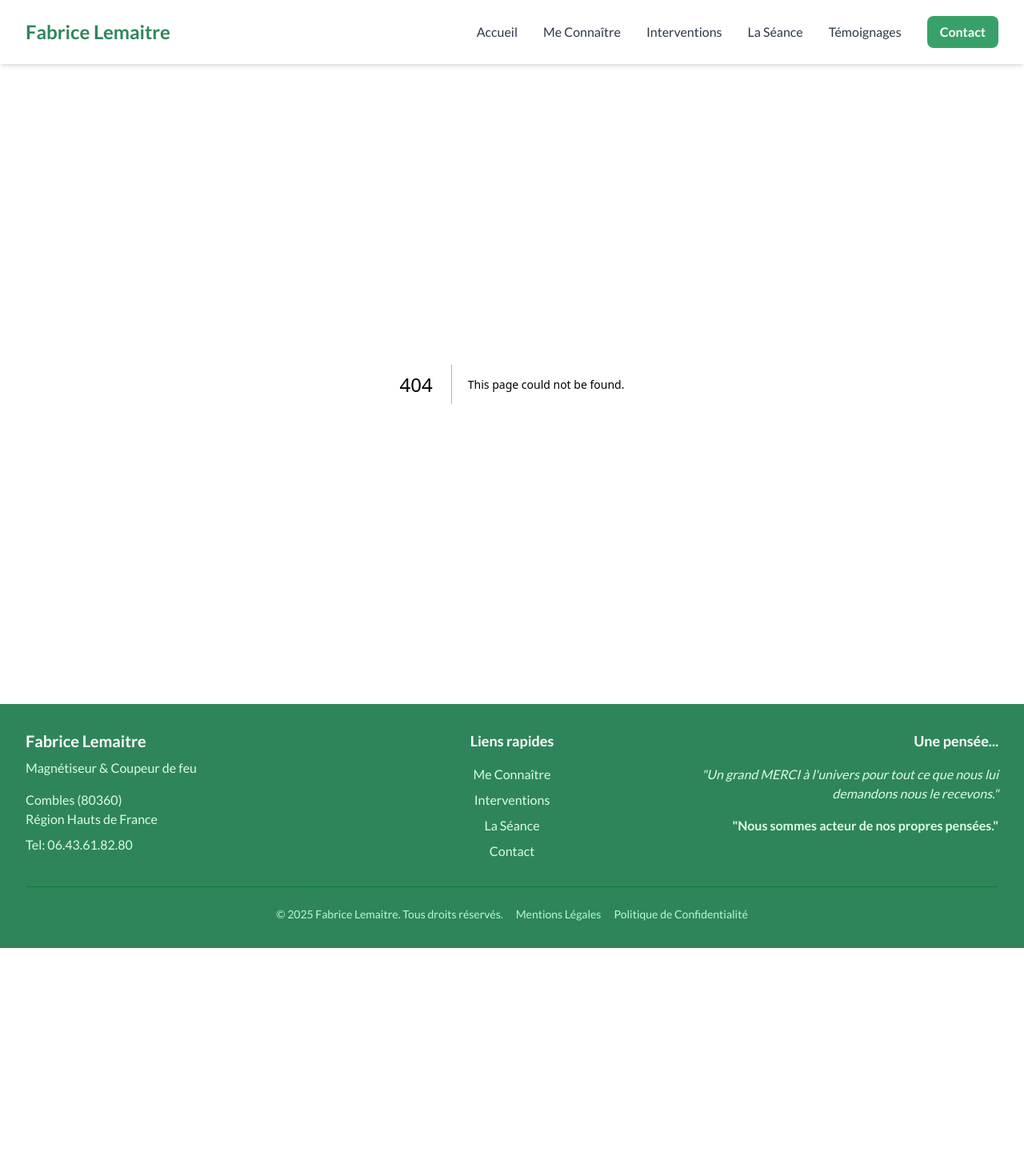
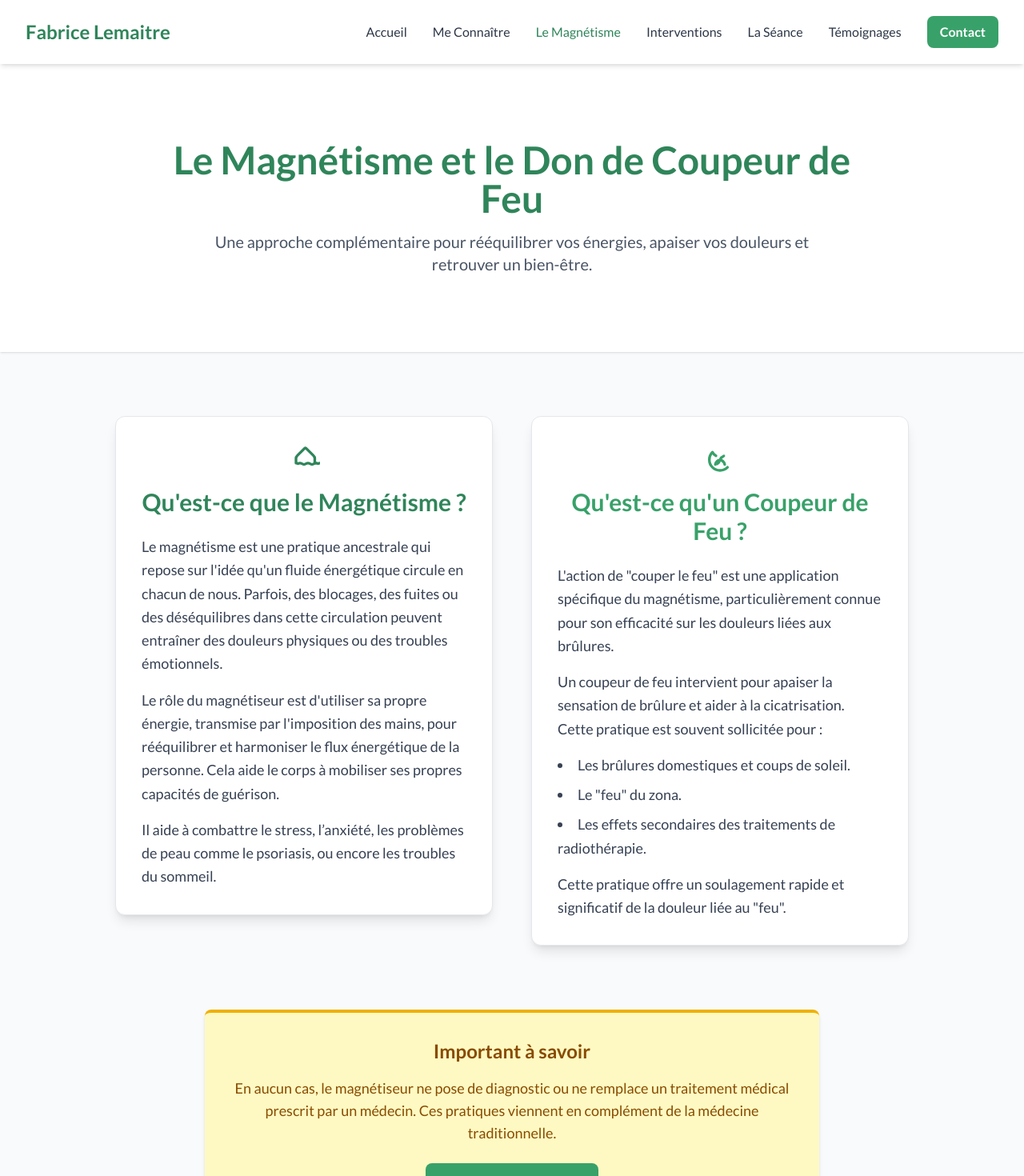
Before and after one commit to Leo70001/site-web-fabrice, a Next.js app: page /le-magnetisme in a window 1280 px wide. Before the commit this address had no page. Shown: the top 1470 px of the page at 80% size. Before the commit the page ends 1185 px from the top, so only its background shows below. Built offline with nearby package versions, Linux system fonts and the light colour scheme.

Commit message:
ajout de la page de description

```diff
--- /dev/null
+++ b/app/le-magnetisme/page.tsx
@@ -0,0 +1,91 @@
+// src/app/le-magnetisme/page.tsx
+import type { Metadata } from "next";
+import Link from "next/link";
+
+export const metadata: Metadata = {
+    title: "Le Magnétisme & Coupeur de Feu - Fabrice Lemaitre",
+    description: "Découvrez ce qu'est le magnétisme curatif, le rôle d'un coupeur de feu et comment ces pratiques peuvent vous aider à soulager vos douleurs.",
+};
+
+// Un petit composant SVG pour une icône de flamme (optionnel, pour le style)
+const FireIcon = () => (
+    <svg xmlns="http://www.w3.org/2000/svg" className="h-10 w-10 mx-auto text-[var(--accent)]" fill="none" viewBox="0 0 24 24" stroke="currentColor" strokeWidth={2}>
+        <path strokeLinecap="round" strokeLinejoin="round" d="M17.657 18.657A8 8 0 016.343 7.343S7 9 9 10c0-2 .5-5 2.986-7.C14 5 16.09 5.777 17.657 7.343A8 8 0 0117.657 18.657z" />
+        <path strokeLinecap="round" strokeLinejoin="round" d="M9.879 16.121A5 5 0 0012.014 13m2.828-2.828A5 5 0 0012.014 13m0 0a4.973 4.973 0 013.535 3.535M12.014 13a4.973 4.973 0 00-3.535 3.535" />
+    </svg>
+);
+
+// Un petit composant SVG pour une icône de main (optionnel, pour le style)
+const HandIcon = () => (
+    <svg xmlns="http://www.w3.org/2000/svg" className="h-10 w-10 mx-auto text-[var(--primary)]" fill="none" viewBox="0 0 24 24" stroke="currentColor" strokeWidth={2}>
+        <path strokeLinecap="round" strokeLinejoin="round" d="M21 15.546c-.523 0-1.046.151-1.5.454a2.704 2.704 0 01-3 0 2.704 2.704 0 00-3 0 2.704 2.704 0 01-3 0 2.704 2.704 0 00-3 0c-.454-.303-.977-.454-1.5-.454V12.03a2.704 2.704 0 01.9-2.031l5.74-5.74a.564.564 0 01.8 0l5.74 5.74a2.704 2.704 0 01.9 2.031v3.516z" />
+        <path strokeLinecap="round" strokeLinejoin="round" d="M21 15.546c.523 0 1.046.151 1.5.454a2.704 2.704 0 013 0 2.704 2.704 0 003 0 2.704 2.704 0 013 0 2.704 2.704 0 003 0c.454-.303.977-.454 1.5-.454" />
+    </svg>
+);
+
+
+export default function LeMagnetismePage() {
+    return (
+        // On change la couleur de fond générale de la page
+        <div className="bg-gray-50">
+            {/* Section d'en-tête (Hero) */}
+            <div className="text-center py-20 sm:py-24 bg-white shadow-sm">
+                <div className="container mx-auto px-4 max-w-4xl">
+                    <h1 className="text-4xl sm:text-5xl font-bold text-[var(--primary)]">
+                        Le Magnétisme et le Don de Coupeur de Feu
+                    </h1>
+                    <p className="mt-4 text-xl text-gray-600 max-w-3xl mx-auto">
+                        Une approche complémentaire pour rééquilibrer vos énergies, apaiser vos douleurs et retrouver un bien-être.
+                    </p>
+                </div>
+            </div>
+
+            {/* Contenu principal de la page */}
+            <div className="container mx-auto px-4 py-16 sm:py-20 max-w-5xl">
+                <div className="grid md:grid-cols-2 gap-12 items-start">
+
+                    {/* Carte pour le Magnétisme */}
+                    <div className="bg-white p-8 rounded-xl shadow-lg border border-gray-200">
+                        <HandIcon />
+                        <h2 className="text-3xl font-semibold text-center mt-4 mb-6 text-[var(--primary)]">
+                            Qu'est-ce que le Magnétisme ?
+                        </h2>
+                        <div className="space-y-4 text-lg text-gray-700 leading-relaxed">
+                            <p>Le magnétisme est une pratique ancestrale qui repose sur l'idée qu'un fluide énergétique circule en chacun de nous. Parfois, des blocages, des fuites ou des déséquilibres dans cette circulation peuvent entraîner des douleurs physiques ou des troubles émotionnels.</p>
+                            <p>Le rôle du magnétiseur est d'utiliser sa propre énergie, transmise par l'imposition des mains, pour rééquilibrer et harmoniser le flux énergétique de la personne. Cela aide le corps à mobiliser ses propres capacités de guérison.</p>
+                            <p>Il aide à combattre le stress, l’anxiété, les problèmes de peau comme le psoriasis, ou encore les troubles du sommeil.</p>
+                        </div>
+                    </div>
+
+                    {/* Carte pour Coupeur de Feu */}
+                    <div className="bg-white p-8 rounded-xl shadow-lg border border-gray-200">
+                        <FireIcon />
+                        <h2 className="text-3xl font-semibold text-center mt-4 mb-6 text-[var(--accent)]">
+                            Qu'est-ce qu'un Coupeur de Feu ?
+                        </h2>
+                        <div className="space-y-4 text-lg text-gray-700 leading-relaxed">
+                            <p>L'action de "couper le feu" est une application spécifique du magnétisme, particulièrement connue pour son efficacité sur les douleurs liées aux brûlures.</p>
+                            <p>Un coupeur de feu intervient pour apaiser la sensation de brûlure et aider à la cicatrisation. Cette pratique est souvent sollicitée pour :</p>
+                            <ul className="list-disc list-inside space-y-2">
+                                <li>Les brûlures domestiques et coups de soleil.</li>
+                                <li>Le "feu" du zona.</li>
+                                <li>Les effets secondaires des traitements de radiothérapie.</li>
+                            </ul>
+                            <p>Cette pratique offre un soulagement rapide et significatif de la douleur liée au "feu".</p>
+                        </div>
+                    </div>
+
+                </div>
+
+                {/* Bloc d'avertissement et appel à l'action */}
+                <div className="mt-20 max-w-3xl mx-auto text-center bg-yellow-100 border-t-4 border-yellow-500 text-yellow-800 p-8 rounded-lg shadow-md">
+                    <h3 className="text-2xl font-bold">Important à savoir</h3>
+                    <p className="mt-4 text-lg">En aucun cas, le magnétiseur ne pose de diagnostic ou ne remplace un traitement médical prescrit par un médecin. Ces pratiques viennent en complément de la médecine traditionnelle.</p>
+                    <Link href="/contact" className="inline-block mt-6 bg-[var(--accent)] text-white font-bold py-3 px-6 rounded-lg hover:bg-[var(--primary)] transition-colors no-underline text-lg">
+                        Prendre rendez-vous
+                    </Link>
+                </div>
+            </div>
+        </div>
+    );
+}
--- a/app/page.tsx
+++ b/app/page.tsx
@@ -27,7 +27,7 @@ export default function Home() {
         <div className="max-w-4xl mx-auto px-6">
           <h2 className="text-3xl font-bold text-center mb-8">Qui suis-je ?</h2>
           <p className="text-center text-lg">
-            "Magnétiseur guérisseur, coupeur de feu à Combles (Somme) [...] j' exerce uniquement au cabinet." "J'ai pris connaissance de ce don depuis 1998 et je le met en pratique depuis 2014."
+            "Magnétiseur guérisseur, coupeur de feu à Combles (Somme)  j' exerce uniquement au cabinet." "J'ai pris connaissance de ce don depuis 1998 et je le met en pratique depuis 2014."
           </p>
           <p className="text-center mt-4 italic text-gray-600">
             "Ceux qui ont la chance de me connaitre disent que c'est la maison du bonheur."
@@ -48,7 +48,7 @@ export default function Home() {
           </div>
           <div className="p-6">
             <h3 className="text-xl font-semibold mb-2 text-[var(--primary)]">Douleurs & Pathologies</h3>
-              <p>Il permet de traiter [...] les douleurs neuropathiques [...] le psoriasis, les céphalées, l'insomnie etc…..</p>
+            <p>Il permet de traiter les douleurs neuropathiques le psoriasis, les céphalées, l'insomnie etc…..</p>
           </div>
           <div className="p-6">
             <h3 className="text-xl font-semibold mb-2 text-[var(--primary)]">États Émotionnels</h3>
--- a/app/politique-de-confidentialite/page.tsx
+++ b/app/politique-de-confidentialite/page.tsx
@@ -28,7 +28,7 @@ export default function PolitiqueDeConfidentialitePage() {
 
                 <article>
                     <h3>ARTICLE 2 : PRINCIPES GÉNÉRAUX EN MATIÈRE DE COLLECTE ET DE TRAITEMENT DE DONNÉES</h3>
-                    <p>Conformément aux dispositions de l’article 5 du Règlement européen 2016/679 (RGPD), la collecte et le traitement des données des utilisateurs du site respectent les principes suivants :</p>
+                    <p>Conformément aux dispositions de l'article 5 du Règlement européen 2016/679 (RGPD), la collecte et le traitement des données des utilisateurs du site respectent les principes suivants :</p>
                     <ul>
                         <li><strong>Licéité, loyauté et transparence :</strong> Les données ne peuvent être collectées et traitées qu'avec le consentement de l'utilisateur propriétaire des données.</li>
                         <li><strong>Finalités limitées :</strong> La collecte et le traitement des données sont exécutés pour répondre à un ou plusieurs objectifs déterminés dans les présentes conditions générales d'utilisation.</li>
@@ -39,7 +39,7 @@ export default function PolitiqueDeConfidentialitePage() {
 
                 <article>
                     <h3>ARTICLE 3 : DONNÉES À CARACTÈRE PERSONNEL COLLECTÉES ET TRAITÉES DANS LE CADRE DE LA NAVIGATION SUR LE SITE</h3>
-                    <p>Les données à caractère personnel collectées sur le site de [Nom du client ou du site] sont les suivantes :</p>
+                    <p>Les données à caractère personnel collectées sur le site de Fabrice LEMAITRE sont les suivantes :</p>
                     <ul>
                         <li><strong>Via le formulaire de contact :</strong> Nom, prénom, adresse email, numéro de téléphone, et le contenu du message.</li>
                         <li><strong>Via le formulaire de témoignage :</strong> Nom et le contenu du témoignage.</li>
@@ -49,12 +49,12 @@ export default function PolitiqueDeConfidentialitePage() {
                         <li>L'utilisateur remplit et envoie le formulaire de contact.</li>
                         <li>L'utilisateur remplit et envoie le formulaire de soumission de témoignage.</li>
                     </ul>
-                    <p>Le responsable du traitement conservera l’ensemble des données collectées pour une durée strictement nécessaire à la finalité de la prise de contact ou de la gestion du témoignage, et dans le respect de la réglementation en vigueur.</p>
+                    <p>Le responsable du traitement conservera l'ensemble des données collectées pour une durée strictement nécessaire à la finalité de la prise de contact ou de la gestion du témoignage, et dans le respect de la réglementation en vigueur.</p>
                 </article>
 
                 <article>
                     <h3>ARTICLE 4 : RESPONSABLE DU TRAITEMENT DES DONNÉES</h3>
-                    <p>Le responsable du traitement des données à caractère personnel est : <strong>[Nom et Prénom du client]</strong>. Il peut être contacté par email à l'adresse suivante : <strong>[Email du client]</strong>.</p>
+                    <p>Le responsable du traitement des données à caractère personnel est : <strong>Fabrice LEMAITRE</strong>. Il peut être contacté par email à l'adresse suivante : <strong>[Email du client]</strong>.</p>
                     <p>Le responsable du traitement des données est chargé de déterminer les finalités et les moyens mis au service du traitement des données à caractère personnel.</p>
                 </article>
 
--- /dev/null
+++ b/components/CookieBanner.tsx
@@ -0,0 +1,26 @@
+// src/components/CookieBanner.tsx
+'use client';
+
+import Link from 'next/link';
+import CookieConsent from 'react-cookie-consent';
+
+export default function CookieBanner() {
+    return (
+        <CookieConsent
+            location="bottom"
+            buttonText="J'accepte"
+            declineButtonText="Je refuse"
+            enableDeclineButton
+            cookieName="CookieConsent"
+            style={{ background: '#2B373B', fontSize: '15px' }}
+            buttonStyle={{ color: '#4e503b', fontSize: '13px', background: '#e1e1e1', borderRadius: '5px' }}
+            declineButtonStyle={{ borderRadius: '5px' }}
+            expires={150}
+        >
+            Ce site utilise des cookies pour analyser le trafic et améliorer votre expérience.{" "}
+            <Link href="/politique-de-confidentialite" className="text-yellow-300 hover:underline">
+                En savoir plus.
+            </Link>
+        </CookieConsent>
+    );
+}
--- a/components/Header.tsx
+++ b/components/Header.tsx
@@ -1,19 +1,21 @@
 // src/components/Header.tsx
 'use client';
-
 import { useState } from 'react';
 import Link from 'next/link';
 import { usePathname } from 'next/navigation';
 
+// MODIFICATION : On réorganise les liens pour un parcours plus logique
 const navLinks = [
   { name: 'Accueil', href: '/' },
   { name: 'Me Connaître', href: '/me-connaitre' },
+  { name: 'Le Magnétisme', href: '/le-magnetisme' },
   { name: 'Interventions', href: '/interventions' },
   { name: 'La Séance', href: '/seance' },
   { name: 'Témoignages', href: '/temoignages' },
 ];
 
 export default function Header() {
+  // ... Le reste de votre fichier Header reste identique ...
   const [isMenuOpen, setIsMenuOpen] = useState(false);
   const pathname = usePathname();
 
@@ -33,8 +35,7 @@ export default function Header() {
                 <Link
                   key={link.name}
                   href={link.href}
-                  className={`font-medium transition-colors hover:text-[var(--primary)] ${
-                    isActive ? 'text-[var(--primary)] font-bold' : 'text-[var(--foreground)]'
+                  className={`font-medium transition-colors hover:text-[var(--primary)] ${isActive ? 'text-[var(--primary)] font-bold' : 'text-[var(--foreground)]'
                     }`}
                 >
                   {link.name}
@@ -43,8 +44,7 @@ export default function Header() {
             })}
             <Link
               href="/contact"
-                className={`font-bold py-2 px-4 rounded-lg transition-colors text-white ${
-                    pathname === '/contact'
+              className={`font-bold py-2 px-4 rounded-lg transition-colors text-white ${pathname === '/contact'
                 ? 'bg-[var(--primary)] ring-2 ring-offset-2 ring-[var(--accent)]'
                 : 'bg-[var(--accent)] hover:bg-[var(--primary)]'
                 }`}
@@ -75,8 +75,7 @@ export default function Header() {
                   key={link.name}
                   href={link.href}
                   onClick={() => setIsMenuOpen(false)}
-                      className={`block px-3 py-2 rounded-md text-base font-medium ${
-                        isActive ? 'bg-green-100 text-[var(--primary)] font-bold' : 'text-[var(--foreground)] hover:bg-gray-50'
+                  className={`block px-3 py-2 rounded-md text-base font-medium ${isActive ? 'bg-green-100 text-[var(--primary)] font-bold' : 'text-[var(--foreground)] hover:bg-gray-50'
                     }`}
                 >
                   {link.name}
@@ -86,8 +85,7 @@ export default function Header() {
             <Link
               href="/contact"
               onClick={() => setIsMenuOpen(false)}
-              className={`block w-full text-left mt-2 px-3 py-2 rounded-md text-base font-medium transition-colors text-white ${
-                pathname === '/contact'
+              className={`block w-full text-left mt-2 px-3 py-2 rounded-md text-base font-medium transition-colors text-white ${pathname === '/contact'
                 ? 'bg-[var(--primary)]'
                 : 'bg-[var(--accent)] hover:bg-[var(--primary)]'
                 }`}
--- a/package.json
+++ b/package.json
@@ -10,11 +10,15 @@
   },
   "dependencies": {
     "@hookform/resolvers": "^5.2.1",
+    "@next/third-parties": "^15.4.5",
     "@sanity/image-url": "^1.1.0",
     "@sanity/vision": "^3.99.0",
+    "@types/js-cookie": "^3.0.6",
+    "js-cookie": "^3.0.5",
     "next": "15.4.2",
     "next-sanity": "^9.12.3",
     "react": "19.1.0",
+    "react-cookie-consent": "^9.0.0",
     "react-dom": "19.1.0",
     "react-hook-form": "^7.61.1",
     "resend": "^4.7.0",
```
Also changed, not shown: 1 other file (tests, documents, lock files or other folders). Lines whose indentation alone changed are shown as unchanged.
